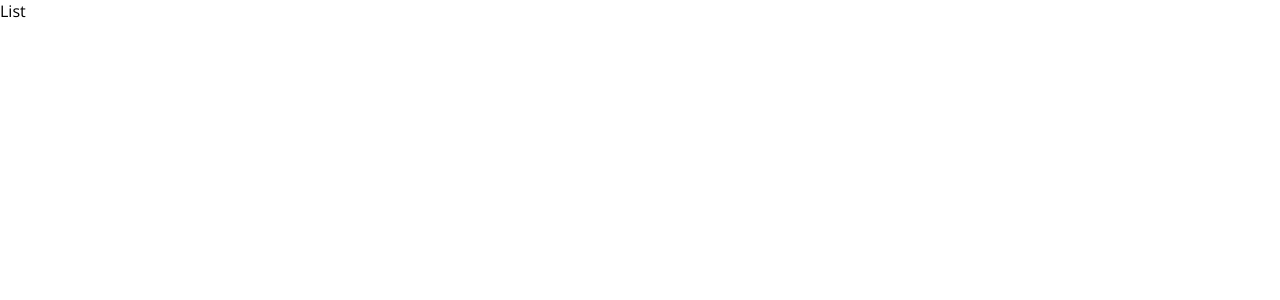
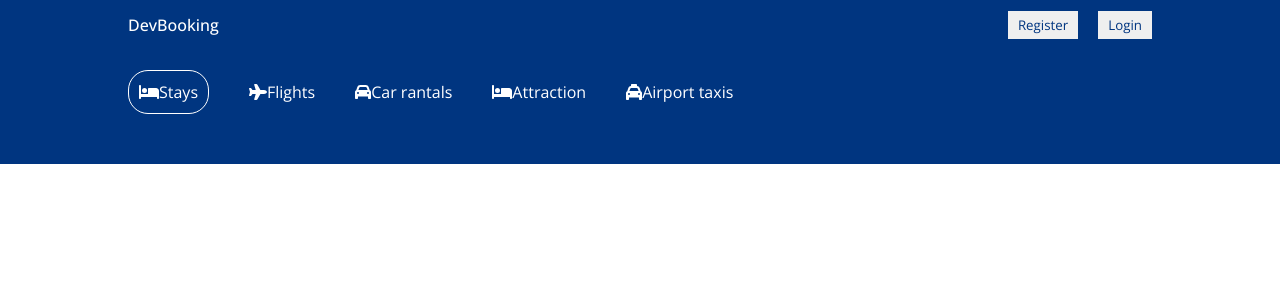
Before and after one commit to Gokulcasper/BOOKING, a React (Create React App) app: page /hotels in a window 1280 px wide. Shown: the top 300 px of the page. Built offline with nearby package versions, Linux system fonts and the light colour scheme.

Commit message:
Feat : Complete Header in Booking App

```diff
--- a/src/components/header/Header.jsx
+++ b/src/components/header/Header.jsx
@@ -14,7 +14,7 @@
 import { useState } from "react";
 import { format } from "date-fns";
 
-const Header = () => {
+const Header = ({ type }) => {
   const [openDate, setOpenDate] = useState(false);
   const [date, setDate] = useState([
     {
@@ -41,7 +41,11 @@
 
   return (
     <div className="header">
-      <div className="headerContainer">
+      <div
+        className={
+          type === "list" ? "headerContainer listMode" : "headerContainer"
+        }
+      >
         <div className="headerList">
           <div className="headerListItem active">
             <FontAwesomeIcon icon={faBed} />
@@ -64,10 +68,14 @@
             <span>Airport taxis</span>
           </div>
         </div>
-        <h1 className="headerTitle">A lifetime of discounts? It's Genius.</h1>
+        {type !== "list" && (
+          <>
+            <h1 className="headerTitle">
+              A lifetime of discounts? It's Genius.
+            </h1>
             <p className="headerDesc">
-          Get rewarded for your travels – unlock instant savings of 10% or more
-          with a free Lamabooking account
+              Get rewarded for your travels – unlock instant savings of 10% or
+              more with a free Lamabooking account
             </p>
             <button className="headerBtn">Sign in / Register</button>
             <div className="headerSearch">
@@ -119,7 +127,9 @@
                         >
                           -
                         </button>
-                    <span className="optionCounterNumber">{options.adult}</span>
+                        <span className="optionCounterNumber">
+                          {options.adult}
+                        </span>
                         <button
                           className="optionCounterButton"
                           onClick={() => handleOptions("adult", "i")}
@@ -159,7 +169,9 @@
                         >
                           -
                         </button>
-                    <span className="optionCounterNumber">{options.room}</span>
+                        <span className="optionCounterNumber">
+                          {options.room}
+                        </span>
                         <button
                           className="optionCounterButton"
                           onClick={() => handleOptions("room", "i")}
@@ -175,6 +187,8 @@
                 <button className="headerBtn">Search</button>
               </div>
             </div>
+          </>
+        )}
       </div>
     </div>
   );
--- a/src/components/header/header.css
+++ b/src/components/header/header.css
@@ -10,6 +10,10 @@
   width: 100%;
   max-width: 1024px;
   margin: 20px 0px 100px 0px;
+}
+
+.headerContainer.listMode {
+  margin: 20px 0px 0px 0px;
 }
 
 .headerList {
--- a/src/pages/list/List.jsx
+++ b/src/pages/list/List.jsx
@@ -1,7 +1,14 @@
 import React from "react";
+import Header from "../../components/header/Header";
+import Navbar from "../../components/navbar/Navbar";
 
 const List = () => {
-  return <div>List</div>;
+  return (
+    <div>
+      <Navbar />
+      <Header type="list" />
+    </div>
+  );
 };
 
 export default List;
```
Lines whose indentation alone changed are shown as unchanged.
